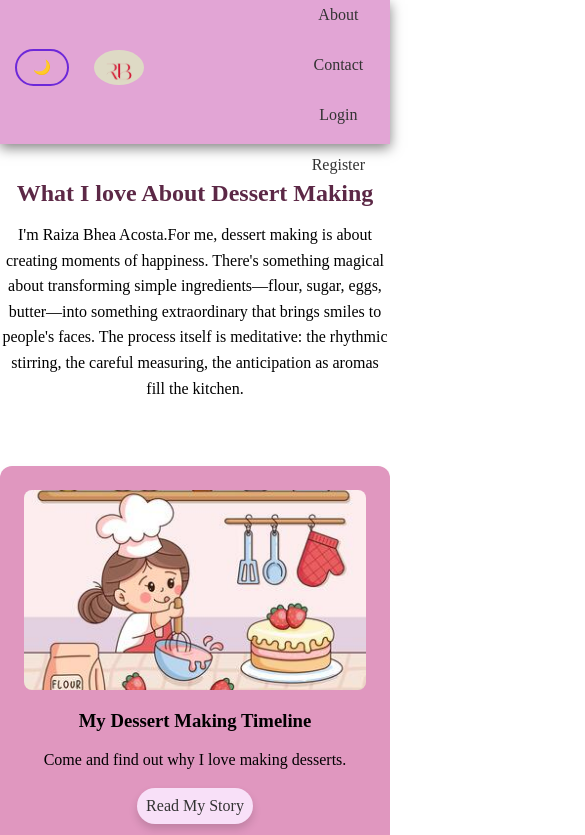
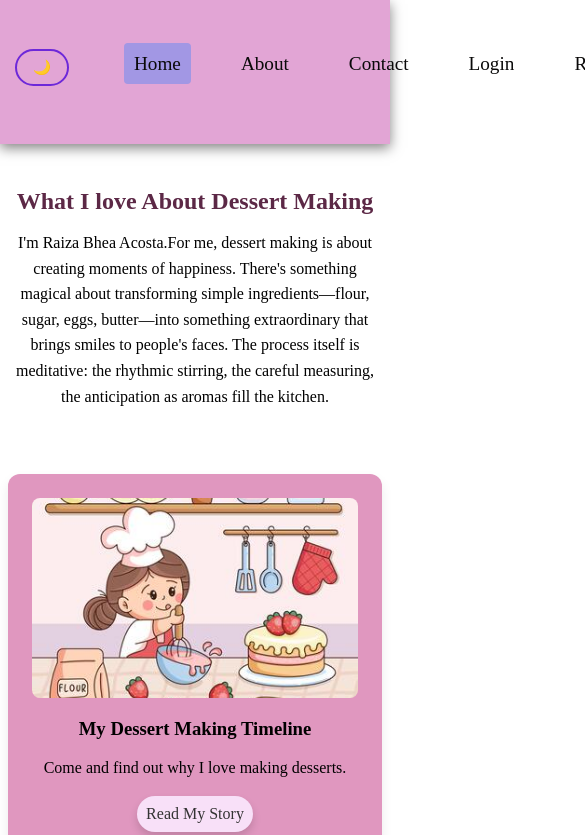
Before and after one commit to raizabhea/thefolio, a React (Create React App) app in the folder frontend/: page /home in a window 390 px wide. Shown: the top 835 px of the page, 585 px wide, since content can reach past the window. Built offline with nearby package versions, Linux system fonts and the light colour scheme; no server answers.

Commit message:
Simple navbar without separators, responsive stacking on mobile

```diff
--- a/frontend/src/index.css
+++ b/frontend/src/index.css
@@ -279,48 +279,3 @@ img, video {
     padding: 0.5rem;
   }
 }
-
-
-/* Responsive: stack menu vertically on small screens */
-/* Simple horizontal navbar – no separators */
-.main-nav ul {
-  display: flex;
-  flex-wrap: wrap;
-  justify-content: center;
-  gap: 1.5rem;
-  list-style: none;
-  margin: 0;
-  padding: 0;
-}
-
-.main-nav li {
-  display: inline-block;
-}
-
-.main-nav a, .main-nav button {
-  text-decoration: none;
-  background: none;
-  border: none;
-  cursor: pointer;
-  font-size: 1rem;
-  padding: 0.5rem 0;
-  color: #333;
-}
-
-.main-nav a:hover, .main-nav button:hover {
-  text-decoration: underline;
-}
-
-/* Sa maliit na screen (phone), mag-stack nang patayo */
-@media (max-width: 600px) {
-  .main-nav ul {
-    flex-direction: column;
-    align-items: center;
-    gap: 0.75rem;
-  }
-}
-@media (max-width: 600px) {
-  .main-nav ul {
-    gap: 0.75rem;
-  }
-}
--- a/frontend/src/style.css
+++ b/frontend/src/style.css
@@ -1119,7 +1119,7 @@ h2{
 .dark-mode .error {
   color: #f8a5a5;
 }
-/* Make everything responsive */
+* Make everything responsive */
 * {
   max-width: 100%;
   box-sizing: border-box;
@@ -1136,47 +1136,11 @@ img, video {
   height: auto;
 }
 
-
-/* Responsive: stack menu vertically on small screens */
-/* Simple horizontal navbar – no separators */
-.main-nav ul {
-  display: flex;
-  flex-wrap: wrap;
-  justify-content: center;
-  gap: 1.5rem;
-  list-style: none;
-  margin: 0;
-  padding: 0;
-}
-
-.main-nav li {
-  display: inline-block;
-}
-
-.main-nav a, .main-nav button {
-  text-decoration: none;
-  background: none;
-  border: none;
-  cursor: pointer;
-  font-size: 1rem;
-  padding: 0.5rem 0;
-  color: #333;
-}
-
-.main-nav a:hover, .main-nav button:hover {
-  text-decoration: underline;
-}
-
-/* Sa maliit na screen (phone), mag-stack nang patayo */
-@media (max-width: 600px) {
-  .main-nav ul {
+/* Make containers stack on mobile */
+@media (max-width: 768px) {
+  .container, .navbar, .post-card, .form-group {
+    width: 100%;
     flex-direction: column;
-    align-items: center;
-    gap: 0.75rem;
+    padding: 0.5rem;
   }
 }
-@media (max-width: 600px) {
-  .main-nav ul {
-    gap: 0.75rem;
-  }
-}
```
